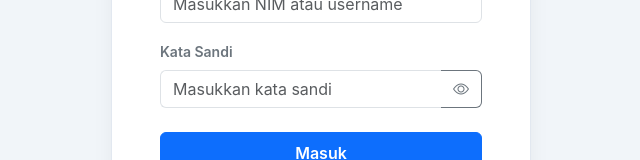
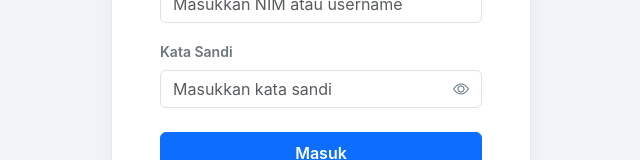
Before and after one commit to ferdhe-fs/Tugas-Pemrograman-WEB, a Svelte app: page / in a window 1280 px wide. Shown: the part 380-540 px from the top of the page, without its empty margins (319-959 px from the left). Built offline with nearby package versions, Linux system fonts and the light colour scheme.

Commit message:
fix: perbaiki styling border password input group agar menyatu sempurna

```diff
--- a/src/app.css
+++ b/src/app.css
@@ -30,6 +30,40 @@ body {
   max-width: 420px;
   width: 100%;
   background: #ffffff;
+}
+
+/* Seamless Password Input Group */
+.password-field-group {
+  border: 1px solid #dee2e6;
+  border-radius: 0.375rem;
+  overflow: hidden;
+  transition: border-color 0.15s ease-in-out, box-shadow 0.15s ease-in-out;
+  background-color: #ffffff;
+}
+
+.password-field-group:focus-within {
+  border-color: #86b7fe;
+  box-shadow: 0 0 0 0.25rem rgba(13, 110, 253, 0.25);
+}
+
+.password-field-group .form-control {
+  border: none !important;
+  box-shadow: none !important;
+}
+
+.password-field-group .btn-toggle-eye {
+  border: none !important;
+  background: transparent;
+  color: #64748b;
+  padding: 0.375rem 0.75rem;
+  display: flex;
+  align-items: center;
+  justify-content: center;
+}
+
+.password-field-group .btn-toggle-eye:hover {
+  color: #1e293b;
+  background-color: #f8fafc;
 }
 
 /* Dashboard Styling */
--- a/src/components/Login.svelte
+++ b/src/components/Login.svelte
@@ -119,18 +119,18 @@
           <label for="loginPass" class="form-label small fw-semibold text-secondary">
             Kata Sandi
           </label>
-          <div class="input-group">
+          <div class="input-group password-field-group">
             <input
               id="loginPass"
               type={showPassword ? 'text' : 'password'}
-              class="form-control border-end-0"
+              class="form-control"
               placeholder="Masukkan kata sandi"
               bind:value={loginPass}
               required
             />
             <button
               type="button"
-              class="btn btn-outline-secondary border-start-0"
+              class="btn-toggle-eye"
               aria-label={showPassword ? 'Sembunyikan sandi' : 'Tampilkan sandi'}
               onclick={() => (showPassword = !showPassword)}
             >
@@ -214,14 +214,24 @@
 
         <div class="mb-3">
           <label for="regPass" class="form-label small fw-semibold text-secondary">Kata Sandi</label>
+          <div class="input-group password-field-group">
             <input
               id="regPass"
-            type="password"
+              type={showPassword ? 'text' : 'password'}
               class="form-control form-control-sm"
               placeholder="Buat kata sandi..."
               bind:value={regPass}
               required
             />
+            <button
+              type="button"
+              class="btn-toggle-eye"
+              aria-label={showPassword ? 'Sembunyikan sandi' : 'Tampilkan sandi'}
+              onclick={() => (showPassword = !showPassword)}
+            >
+              <i class={showPassword ? 'bi bi-eye-slash' : 'bi bi-eye'}></i>
+            </button>
+          </div>
         </div>
 
         <button
```
Lines whose indentation alone changed are shown as unchanged.
